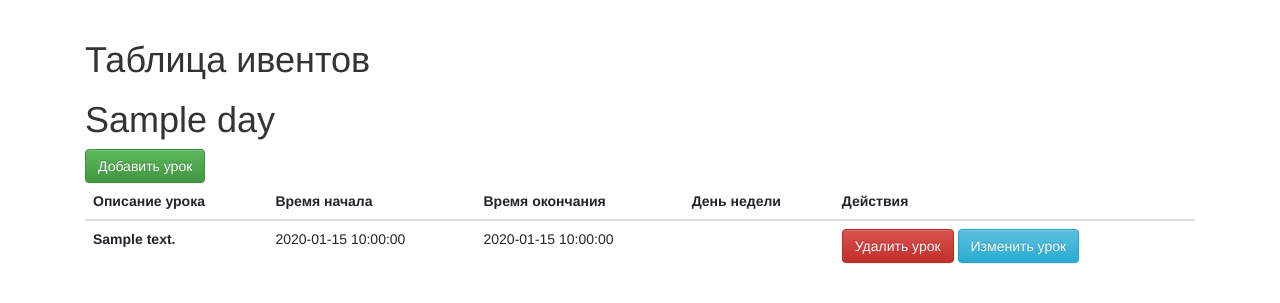
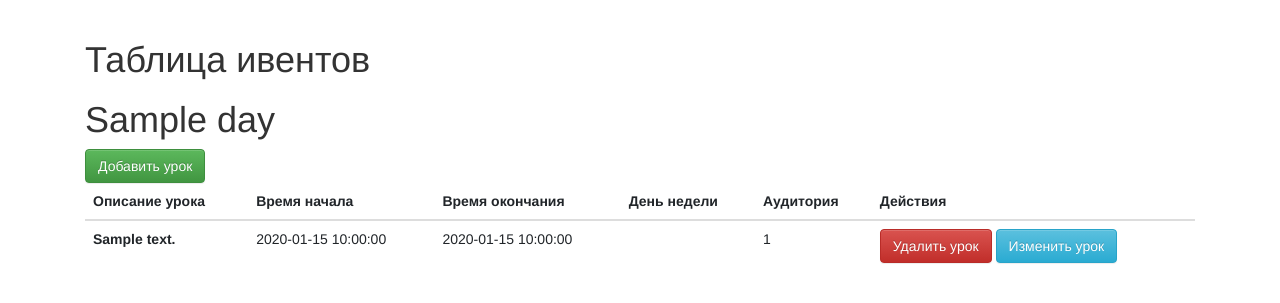
Before and after one commit to ArtyomRukavitsa/nameOfRepo, a Flask app: template templates/events.html in a window 1280 px wide. Shown: the part 62-365 px from the top of the page. Run offline with Flask 2, Linux system fonts and the light colour scheme; the template is opened without the code that fills it: most values are stand-ins (such as "Sample title", 1, 10 or a date in 2020); some libraries are stand-ins or nearby versions.

Commit message:
добавил аудитории

```diff
--- a/forms.py
+++ b/forms.py
@@ -1,5 +1,5 @@
 from flask_wtf import FlaskForm
-from wtforms import StringField, SubmitField, TimeField, SelectMultipleField, widgets
+from wtforms import StringField, SubmitField, TimeField, SelectMultipleField, widgets, IntegerField
 from wtforms.validators import DataRequired, length
 
 
@@ -12,5 +12,6 @@ class AddEventForm(FlaskForm):
     description = StringField('Описание урока', validators=[DataRequired()])
     start_time = TimeField('Время начала урока')
     end_time = TimeField('Время окончания урока')
+    classroom = IntegerField('Аудитория')
     choices = MultiCheckboxField('День недели', coerce=int)
     submit = SubmitField('Добавить урок')
--- a/main.py
+++ b/main.py
@@ -57,6 +57,7 @@ def addEvent():
         description = form.description.data
         start_time = form.start_time.data
         end_time = form.end_time.data
+        classroom = form.classroom.data
         if len(form.choices.data) == 0:
             return render_template('addEvent.html',
                                    title='Добавление ивента',
@@ -72,7 +73,7 @@ def addEvent():
         lastID = cursor.fetchall()[-1]['idschedule']
 
         cursor.execute("INSERT INTO schedule VALUES(%s, %s, %s, %s, %s, %s)",
-                       (lastID + 1, lastID + 1, start_time, end_time, description, form.choices.data[0], ))
+                       (lastID + 1, classroom, start_time, end_time, description, form.choices.data[0], ))
         connection.commit()
         cursor.close()
         return redirect('/events')
@@ -96,6 +97,6 @@ def eventsByDay(id):
 
 
 if __name__ == '__main__':
-    port = int(os.environ.get("PORT", 5000))
-    app.run(host='0.0.0.0', port=port)
-    #app.run(port=8080, host='127.0.0.1')
+    #port = int(os.environ.get("PORT", 5000))
+    #app.run(host='0.0.0.0', port=port)
+    app.run(port=8080, host='127.0.0.1')
--- a/templates/events.html
+++ b/templates/events.html
@@ -12,6 +12,7 @@
       <th scope="col">Время начала</th>
       <th scope="col">Время окончания</th>
         <th scope="col">День недели</th>
+        <th scope="col">Аудитория</th>
         <th scope="col">Действия</th>
     </tr>
   </thead>
@@ -22,6 +23,7 @@
       <td>{{item["startTime"]}}</td>
       <td>{{item["endTime"]}} </td>
      <td>{{days[item["day"] - 1]}} </td>
+    <td>{{item["id"]}} </td>
     <td> <a href="/deleteEvent/{{item['idschedule']}}" class="btn btn-danger">Удалить урок</a>
      <a href="/updateEvent/{{item['idschedule']}}" class="btn btn-info">Изменить урок</a>
     </tr>
```
Also changed, not shown: templates/addEvent.html (+8 -0 lines).
